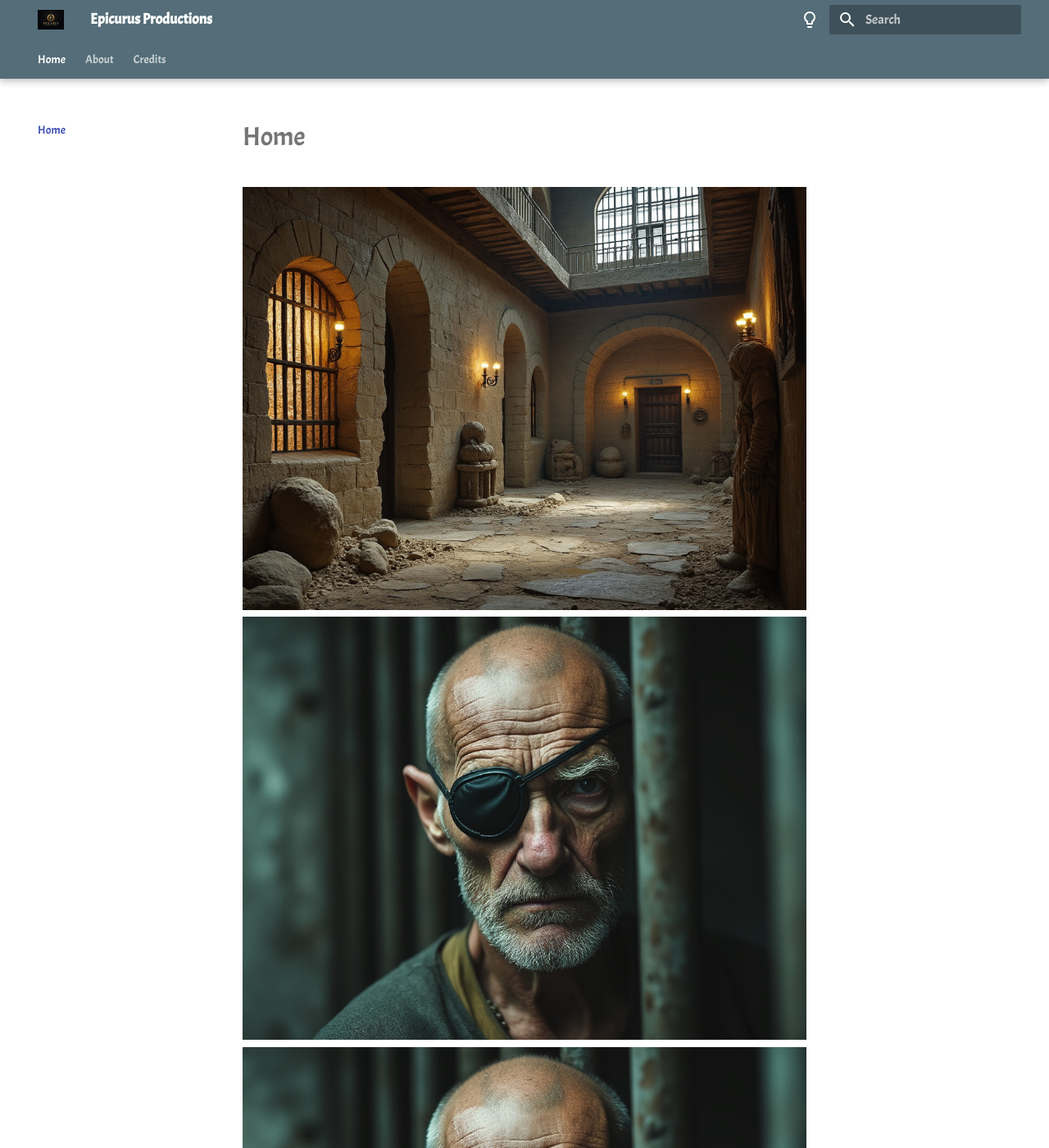
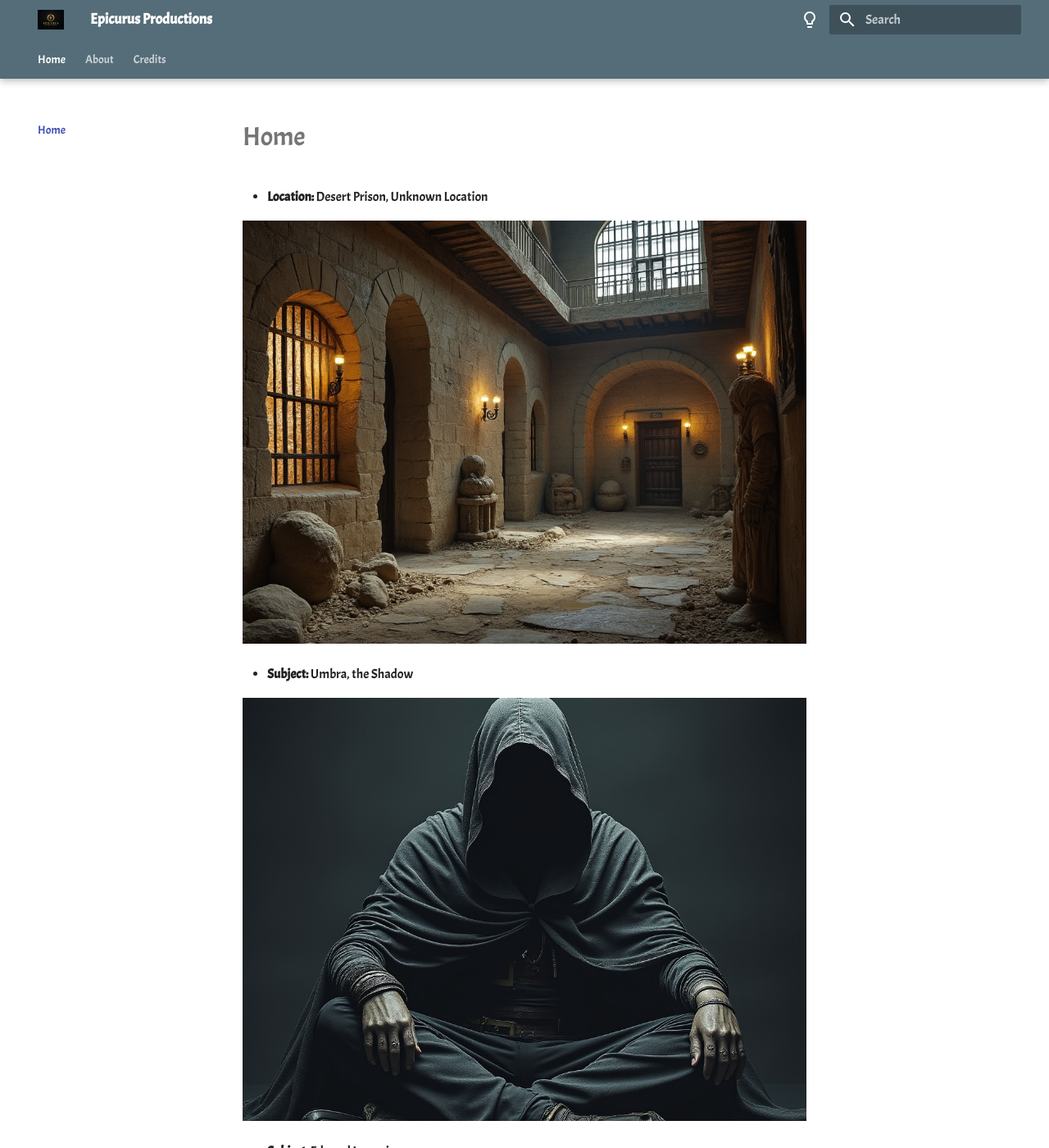
Before and after one commit to gamefreakcabe/solomons-arboretum, an MkDocs documentation site: the page built from docs/index.md, in a window 1280 px wide and 1400 px high. Shown: the whole window at 82% size. Built offline with MkDocs 1.6.1 and Material for MkDocs 9.7.7, drawn with Linux system fonts in a browser that asks for light colours.

Commit message:
Update index.md

```diff
--- a/docs/index.md
+++ b/docs/index.md
@@ -1,9 +1,13 @@
 # Home
 
+* **Location:** Desert Prison, Unknown Location
 
 ![setting desert prison](images/CoS/desert-prison-2.jpeg)
+
+* **Subject:** Umbra, the Shadow
+
+![character lee](images/CoS/shadow2.jpeg)
+
+* **Subject:** Edward Lee, prisoner
+
 ![character lee](images/CoS/lee1.jpeg)
-<img title="character lee" src="images/CoS/lee1.jpeg">
-
-
-<img title="test" src="static/logo.jpeg">
```
